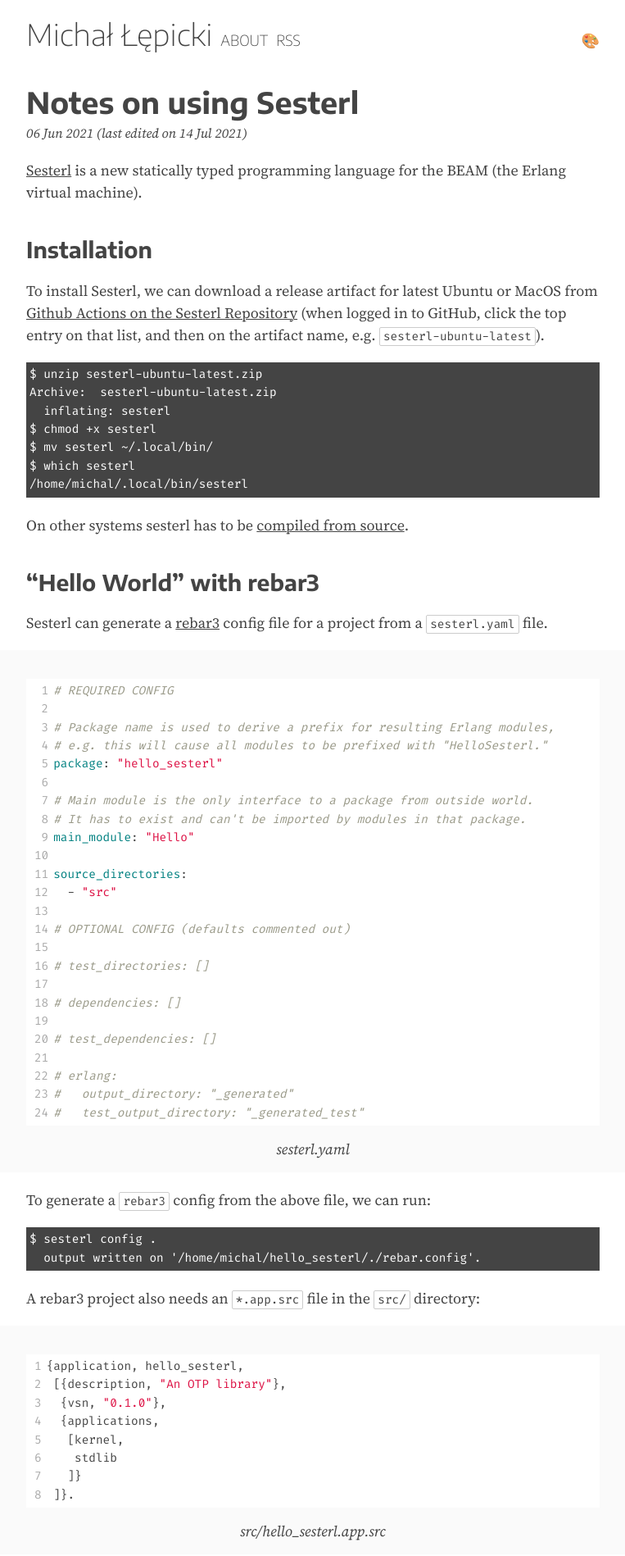
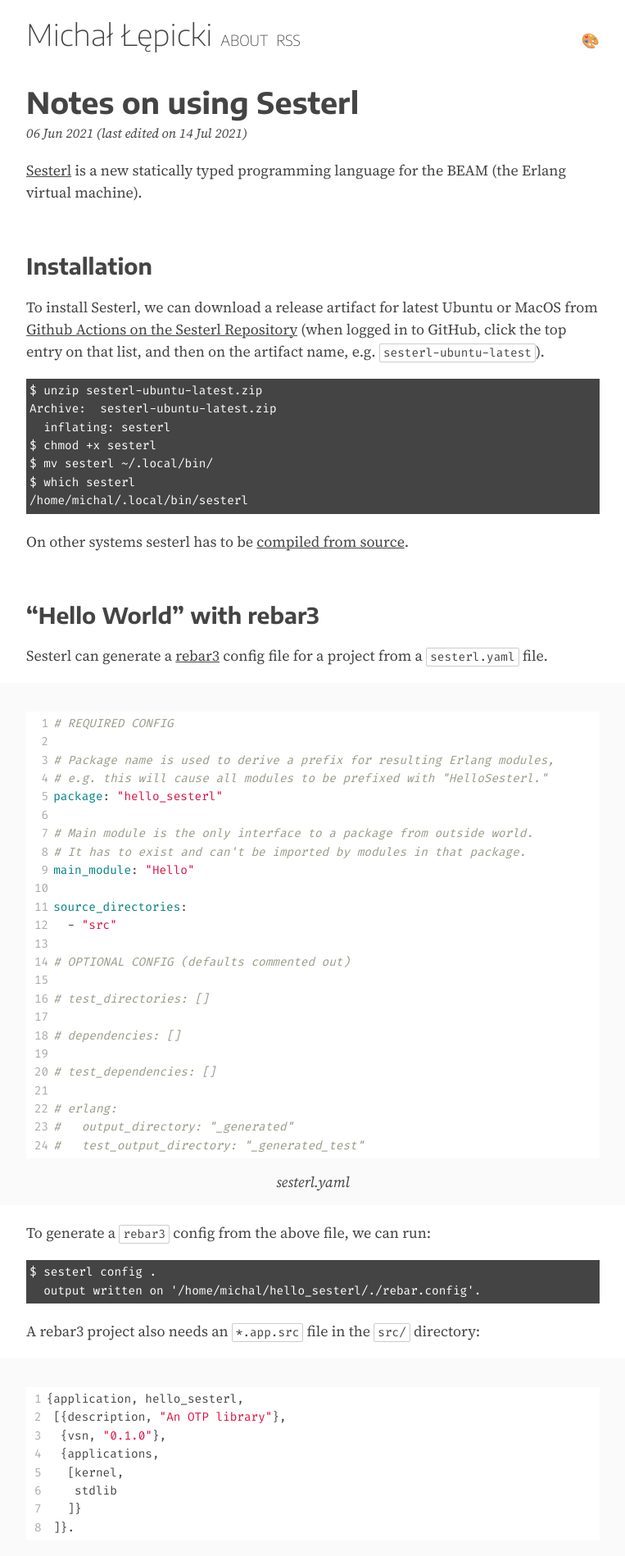
Before and after one commit to michallepicki/blog, a Jekyll site: the page built from _posts/2021-06-06-notes-on-using-sesterl.md, in a window 1280 px wide. Shown: the top 1898 px of the page at 82% size, without its empty margins (258-1021 px from the left). Built offline with Jekyll 4.4.1, drawn with Linux system fonts in a browser that asks for light colours.

Commit message:
adjust spacing

```diff
--- a/_includes/styles.css
+++ b/_includes/styles.css
@@ -130,6 +130,10 @@ main > * {
 }
 
 main > h1, h2 {
+  margin-top: 60px;
+}
+
+main > h3, h4 {
   margin-top: 40px;
 }
 
```
